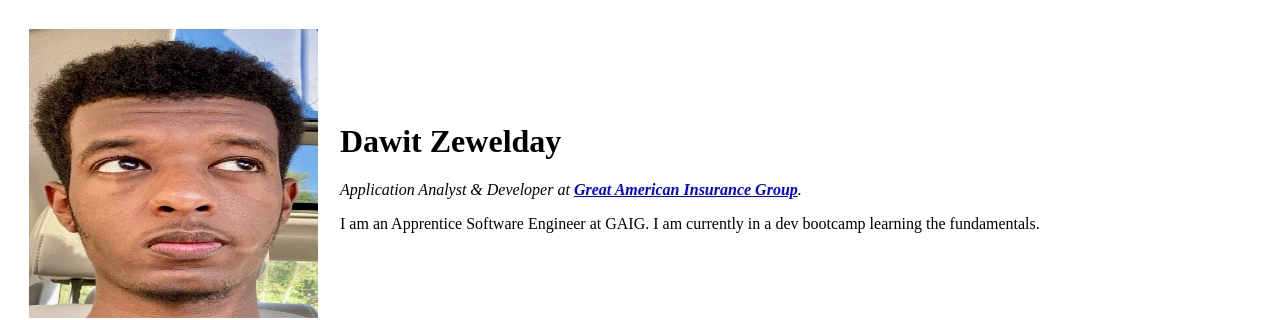
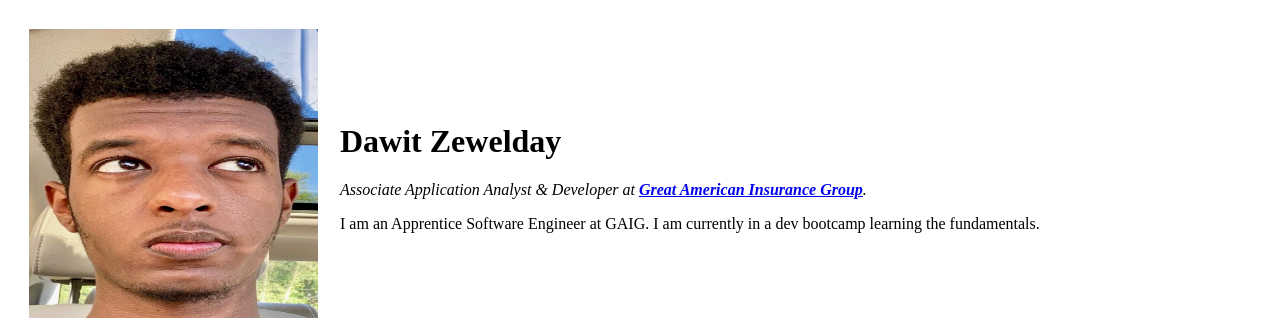
Before and after one commit to dawit-z/cv, a plain HTML site: page index.html in a window 1280 px wide. Shown: the top 320 px of the page. Drawn offline with Linux system fonts and the light colour scheme.

Commit message:
Update index.html

```diff
--- a/index.html
+++ b/index.html
@@ -12,7 +12,7 @@
       <td><img src="Dawit2.jpg" alt="Picture of Dawit" style="width:289px;height:289px;"></td>
       <td>
         <h1>Dawit Zewelday</h1>
-        <p><em>Application Analyst & Developer at <strong><a href="https://www.greatamericaninsurancegroup.com/">Great American Insurance Group</a></strong>.</em></p>
+        <p><em>Associate Application Analyst & Developer at <strong><a href="https://www.greatamericaninsurancegroup.com/">Great American Insurance Group</a></strong>.</em></p>
         <p>
           I am an Apprentice Software Engineer at GAIG.
           I am currently in a dev bootcamp learning the fundamentals.
```
